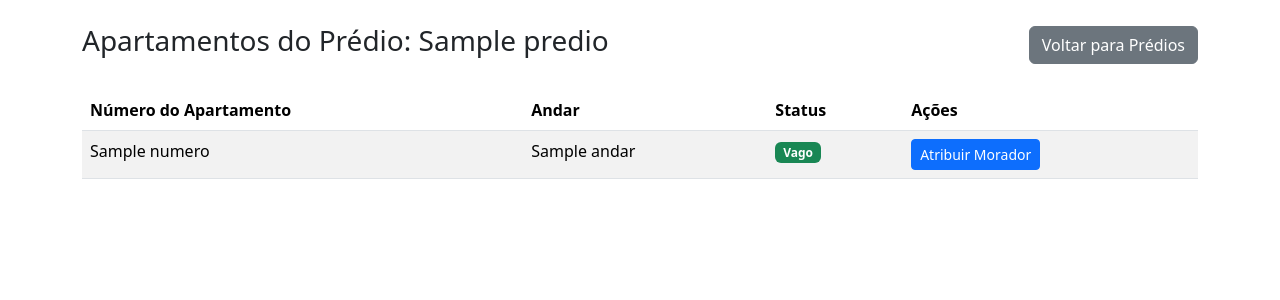
After one commit to lucaspie/condominio, a Flask app: template templates/view_apartments.html in a window 1280 px wide. The commit adds this page. Shown: the top 300 px of the page. Run offline with Flask 3, Linux system fonts and the light colour scheme; the template is opened without the code that fills it: most values are stand-ins (such as "Sample title", 1, 10 or a date in 2020).

Commit message:
criação de prédios
agora o administrador pode alocar o prédio no sistema, e junto a isso alocar o usuário ao apartamento

```diff
--- a/app.py
+++ b/app.py
@@ -5,14 +5,19 @@ from flask import Flask, render_template, request, redirect, url_for, flash, ses
 app = Flask(__name__)
 app.secret_key = 'uma_chave_secreta_muito_segura'
 
-# Simulando um "banco de dados" com uma lista de dicionários
-# Adicionado os novos campos: 'cpf', 'telefone', 'email', 'endereco'
+# --- Simulação de Banco de Dados Atualizada ---
 users = [
-    {'id': 1, 'nome': 'admin', 'senha': 'condominio', 'tipo_usuario': 'administrador', 'password_changed': False, 'cpf': '000.000.000-00', 'telefone': '(00) 00000-0000', 'email': 'admin@condominio.com', 'endereco': 'Rua Principal, 100'},
-    {'id': 2, 'nome': 'sindico', 'senha': 'condominio', 'tipo_usuario': 'sindico', 'password_changed': False, 'cpf': '111.111.111-11', 'telefone': '(11) 11111-1111', 'email': 'sindico@condominio.com', 'endereco': 'Rua Secundária, 200'},
-    {'id': 3, 'nome': 'morador', 'senha': 'condominio', 'tipo_usuario': 'morador', 'password_changed': False, 'cpf': '222.222.222-22', 'telefone': '(22) 22222-2222', 'email': 'morador@condominio.com', 'endereco': 'Apartamento 301'}
+    {'id': 1, 'nome': 'admin', 'senha': 'condominio', 'tipo_usuario': 'administrador', 'password_changed': False, 'cpf': '000.000.000-00', 'telefone': '(00) 00000-0000', 'email': 'admin@condominio.com', 'endereco': 'Rua Principal, 100', 'apartamento_numero': None},
+    {'id': 2, 'nome': 'sindico', 'senha': 'condominio', 'tipo_usuario': 'sindico', 'password_changed': False, 'cpf': '111.111.111-11', 'telefone': '(11) 11111-1111', 'email': 'sindico@condominio.com', 'endereco': 'Rua Secundária, 200', 'apartamento_numero': None},
+    {'id': 3, 'nome': 'morador', 'senha': 'condominio', 'tipo_usuario': 'morador', 'password_changed': False, 'cpf': '222.222.222-22', 'telefone': '(22) 22222-2222', 'email': 'morador@condominio.com', 'endereco': 'Apartamento 301', 'apartamento_numero': None}
 ]
 next_user_id = 4
+
+buildings = []
+next_building_id = 1
+
+apartments = []
+# -----------------------------------------------
 
 @app.route('/')
 def index():
@@ -45,6 +50,7 @@ def login():
             session['telefone'] = user['telefone']
             session['email'] = user['email']
             session['endereco'] = user['endereco']
+            session['apartamento_numero'] = user['apartamento_numero']
             flash('Login realizado com sucesso!', 'success')
             return redirect(url_for('index'))
         else:
@@ -87,7 +93,13 @@ def admin_dashboard():
     if not session.get('logged_in') or session.get('tipo_usuario') != 'administrador':
         flash('Acesso não autorizado.', 'danger')
         return redirect(url_for('login'))
-    return render_template('admin_dashboard.html', users=users)
+
+    view = request.args.get('view', 'users')
+
+    return render_template('admin_dashboard.html',
+                           users=users,
+                           buildings=buildings,
+                           current_view=view)
 
 @app.route('/admin_dashboard/add_user', methods=['POST'])
 def add_user():
@@ -106,12 +118,12 @@ def add_user():
     if any(u['nome'] == nome for u in users):
         flash('Nome de usuário já existe.', 'danger')
     else:
-        new_user = {'id': next_user_id, 'nome': nome, 'senha': 'condominio', 'tipo_usuario': tipo_usuario, 'password_changed': False, 'cpf': cpf, 'telefone': telefone, 'email': email, 'endereco': endereco}
+        new_user = {'id': next_user_id, 'nome': nome, 'senha': 'condominio', 'tipo_usuario': tipo_usuario, 'password_changed': False, 'cpf': cpf, 'telefone': telefone, 'email': email, 'endereco': endereco, 'apartamento_numero': None}
         users.append(new_user)
         next_user_id += 1
         flash('Usuário adicionado com sucesso! A senha padrão é "condominio".', 'success')
 
-    return redirect(url_for('admin_dashboard'))
+    return redirect(url_for('admin_dashboard', view='users'))
 
 @app.route('/admin_dashboard/edit_user/<int:user_id>', methods=['POST'])
 def edit_user(user_id):
@@ -131,7 +143,7 @@ def edit_user(user_id):
     else:
         flash('Usuário não encontrado.', 'danger')
 
-    return redirect(url_for('admin_dashboard'))
+    return redirect(url_for('admin_dashboard', view='users'))
 
 @app.route('/admin_dashboard/delete_user/<int:user_id>', methods=['POST'])
 def delete_user(user_id):
@@ -142,7 +154,93 @@ def delete_user(user_id):
 
     users = [u for u in users if u['id'] != user_id]
     flash('Usuário excluído com sucesso!', 'success')
-    return redirect(url_for('admin_dashboard'))
+    return redirect(url_for('admin_dashboard', view='users'))
+
+@app.route('/admin_dashboard/criar_predio', methods=['GET', 'POST'])
+def criar_predio():
+    global next_building_id
+    if not session.get('logged_in') or session.get('tipo_usuario') != 'administrador':
+        flash('Acesso não autorizado.', 'danger')
+        return redirect(url_for('login'))
+
+    if request.method == 'POST':
+        nome_predio = request.form['nome_predio']
+        num_andares = int(request.form['num_andares'])
+        aptos_por_andar = int(request.form['aptos_por_andar'])
+
+        # Cria o prédio
+        new_building = {'id': next_building_id, 'nome': nome_predio, 'andares': num_andares, 'apartamentos_por_andar': aptos_por_andar}
+        buildings.append(new_building)
+
+        # Gera os apartamentos e os adiciona à lista
+        for andar in range(1, num_andares + 1):
+            for apto_num in range(1, aptos_por_andar + 1): # <--- Esta linha precisa de 8 espaços de indentação
+                numero_completo = int(f"{andar}{apto_num:02d}")
+                apartamento = {
+                    'numero': numero_completo,
+                    'andar': andar,
+                    'predio_id': next_building_id,
+                    'status': 'vago',
+                    'morador_id': None,
+                    'morador_nome': None
+                }
+                apartments.append(apartamento)
+
+        next_building_id += 1
+        flash(f'Prédio "{nome_predio}" e seus apartamentos foram criados com sucesso!', 'success')
+        return redirect(url_for('admin_dashboard', view='buildings'))
+
+    return render_template('create_building.html')
+
+@app.route('/admin_dashboard/predio/<int:predio_id>')
+def ver_apartamentos(predio_id):
+    if not session.get('logged_in') or session.get('tipo_usuario') != 'administrador':
+        flash('Acesso não autorizado.', 'danger')
+        return redirect(url_for('login'))
+
+    predio = next((b for b in buildings if b['id'] == predio_id), None)
+    if not predio:
+        flash('Prédio não encontrado.', 'danger')
+        return redirect(url_for('admin_dashboard', view='buildings'))
+
+    apartamentos_do_predio = [apto for apto in apartments if apto['predio_id'] == predio_id]
+
+    # Encontra os moradores que não têm apartamento atribuído
+    moradores_disponiveis = [u for u in users if u['tipo_usuario'] == 'morador' and u['apartamento_numero'] is None]
+
+    return render_template('view_apartments.html',
+                           predio=predio,
+                           apartamentos=apartamentos_do_predio,
+                           moradores_disponiveis=moradores_disponiveis)
+
+@app.route('/admin_dashboard/atribuir_apartamento', methods=['POST'])
+def atribuir_apartamento():
+    if not session.get('logged_in') or session.get('tipo_usuario') != 'administrador':
+        flash('Acesso não autorizado.', 'danger')
+        return redirect(url_for('login'))
+
+    morador_id = int(request.form['morador_id'])
+    apartamento_numero = int(request.form['apartamento_numero'])
+    predio_id = int(request.form['predio_id'])
+
+    # Encontra o apartamento
+    apto = next((a for a in apartments if a['numero'] == apartamento_numero and a['predio_id'] == predio_id), None)
+
+    # Encontra o morador
+    morador = next((u for u in users if u['id'] == morador_id), None)
+
+    if apto and morador:
+        apto['status'] = 'ocupado'
+        apto['morador_id'] = morador['id']
+        apto['morador_nome'] = morador['nome']
+
+        morador['apartamento_numero'] = apartamento_numero
+
+        flash(f'Morador "{morador["nome"]}" atribuído ao apartamento {apartamento_numero} com sucesso!', 'success')
+    else:
+        flash('Erro ao atribuir morador ao apartamento. Verifique os dados.', 'danger')
+
+    return redirect(url_for('ver_apartamentos', predio_id=predio_id))
 
 @app.route('/morador_dashboard')
 def morador_dashboard():
@@ -156,20 +254,15 @@ def gerar_qrcode():
     if not session.get('logged_in') or session.get('tipo_usuario') != 'morador':
         return "Acesso não autorizado", 403
 
-    # Informações que serão salvas no QR code
     data = f"ID:{session.get('id')}|Nome:{session.get('nome')}|CPF:{session.get('cpf')}|Telefone:{session.get('telefone')}|Email:{session.get('email')}|Endereço:{session.get('endereco')}"
 
-    # Gera o QR code
     img = qrcode.make(data)
 
-    # Salva a imagem em um buffer de memória
     buffer = io.BytesIO()
     img.save(buffer, 'PNG')
     buffer.seek(0)
 
-    # Retorna a imagem como um arquivo
     return send_file(buffer, mimetype='image/png')
-
 
 if __name__ == '__main__':
     app.run(debug=True)
--- a/templates/morador_dashboard.html
+++ b/templates/morador_dashboard.html
@@ -3,7 +3,7 @@
 {% block title %}Painel do Morador{% endblock %}
 
 {% block content %}
-<div class="d-flex" id="wrapper">
+<div class="d-flex toggled" id="wrapper">
     <div class="border-end bg-white" id="sidebar-wrapper">
         <div class="sidebar-heading border-bottom bg-light">Menu Morador</div>
         <div class="list-group list-group-flush">
--- /dev/null
+++ b/templates/view_apartments.html
@@ -0,0 +1,78 @@
+{% extends "base.html" %}
+
+{% block title %}Apartamentos do Prédio {{ predio.nome }}{% endblock %}
+
+{% block content %}
+<div class="d-flex justify-content-between align-items-center mb-4">
+    <h1 class="h3">Apartamentos do Prédio: {{ predio.nome }}</h1>
+    <a href="{{ url_for('admin_dashboard', view='buildings') }}" class="btn btn-secondary">Voltar para Prédios</a>
+</div>
+
+<div class="table-responsive">
+    <table class="table table-striped table-hover">
+        <thead>
+            <tr>
+                <th>Número do Apartamento</th>
+                <th>Andar</th>
+                <th>Status</th>
+                <th>Ações</th>
+            </tr>
+        </thead>
+        <tbody>
+            {% for apto in apartamentos %}
+            <tr>
+                <td>{{ apto.numero }}</td>
+                <td>{{ apto.andar }}</td>
+                <td>
+                    {% if apto.status == 'vago' %}
+                        <span class="badge bg-success">{{ apto.status.capitalize() }}</span>
+                    {% else %}
+                        <span class="badge bg-danger">{{ apto.status.capitalize() }}</span>
+                        <br><small>Morador: {{ apto.morador_nome }}</small>
+                    {% endif %}
+                </td>
+                <td>
+                    {% if apto.status == 'vago' %}
+                    <button class="btn btn-primary btn-sm" data-bs-toggle="modal" data-bs-target="#assignModal-{{ apto.numero }}">Atribuir Morador</button>
+                    {% else %}
+                    <button class="btn btn-secondary btn-sm" disabled>Já Ocupado</button>
+                    {% endif %}
+                </td>
+            </tr>
+
+            <div class="modal fade" id="assignModal-{{ apto.numero }}" tabindex="-1" aria-labelledby="assignModalLabel-{{ apto.numero }}" aria-hidden="true">
+                <div class="modal-dialog">
+                    <div class="modal-content">
+                        <div class="modal-header">
+                            <h5 class="modal-title" id="assignModalLabel-{{ apto.numero }}">Atribuir Morador ao Apartamento {{ apto.numero }}</h5>
+                            <button type="button" class="btn-close" data-bs-dismiss="modal" aria-label="Close"></button>
+                        </div>
+                        <form action="{{ url_for('atribuir_apartamento') }}" method="POST">
+                            <div class="modal-body">
+                                <input type="hidden" name="apartamento_numero" value="{{ apto.numero }}">
+                                <input type="hidden" name="predio_id" value="{{ predio.id }}">
+                                <div class="mb-3">
+                                    <label for="morador-{{ apto.numero }}" class="form-label">Selecione o Morador</label>
+                                    <select class="form-select" id="morador-{{ apto.numero }}" name="morador_id" required>
+                                        <option value="" disabled selected>Selecione um morador...</option>
+                                        {% for morador in moradores_disponiveis %}
+                                            <option value="{{ morador.id }}">{{ morador.nome }}</option>
+                                        {% endfor %}
+                                    </select>
+                                </div>
+                            </div>
+                            <div class="modal-footer">
+                                <button type="button" class="btn btn-secondary" data-bs-dismiss="modal">Fechar</button>
+                                <button type="submit" class="btn btn-primary">Atribuir</button>
+                            </div>
+                        </form>
+                    </div>
+                </div>
+            </div>
+
+            {% endfor %}
+        </tbody>
+    </table>
+</div>
+
+{% endblock %}
```
Also changed, not shown: templates/admin_dashboard.html (+98 -6 lines), templates/create_building.html (added, +30 -0 lines).
